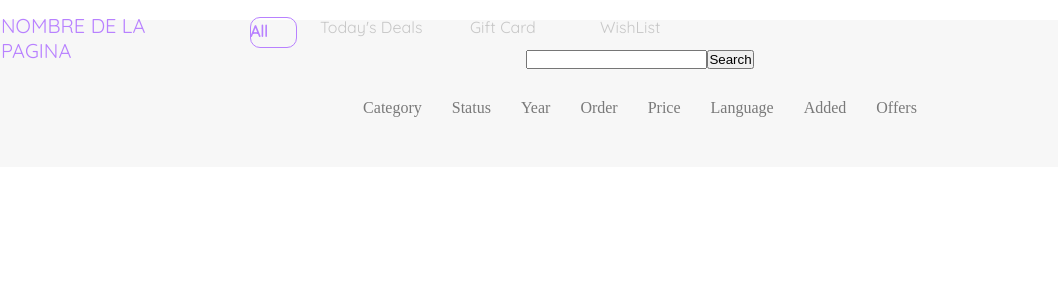
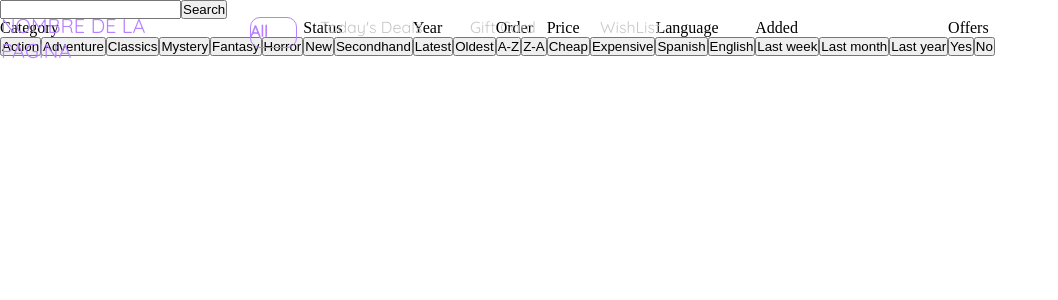
Before and after one commit to alefidececchi/ECOMMERCE, a React (Create React App) app in the folder client/: page /home in a window 1280 px wide. Shown: the top 300 px of the page, without its empty margins (0-1058 px from the left). Built offline with nearby package versions, Linux system fonts and the light colour scheme.

Commit message:
Update home.module.scss

```diff
--- a/client/src/components/Home/home.module.scss
+++ b/client/src/components/Home/home.module.scss
@@ -1,121 +1,3 @@
 @import '../../assets/sass/functions.scss';
 @import '../../assets/sass/mixins.scss';
 @import '../../assets/sass/variables.scss';
-
-header {
-  width: 100vw;
-  background-color: $gris1;
-  margin-top: toRem(20);
-  display: flex;
-  flex-direction: column;
-  @include tablet() {
-    align-items: center;
-  }
-
-  form {
-    padding: toRem(30);
-    display: flex;
-    justify-content: center;
-  }
-
-  .filtersContainer {
-    padding-bottom: toRem(30);
-    width: 100vw;
-
-    ul {
-      list-style: none;
-      display: flex;
-      flex-direction: column;
-      @include tabletMax() {
-        width: 30%;
-      }
-      @include tablet() {
-        flex-direction: row;
-        justify-content: center;
-      }
-
-      li {
-        color: $gris3;
-        padding: toRem(10) toRem(15);
-        font-size: toRem(16);
-        ul {
-          display: none;
-        }
-        &:hover {
-          cursor: pointer;
-          color: $primario;
-          border-radius: toRem(10);
-          ul {
-            margin-top: toRem(0.5);
-            width: 100px;
-            border-radius: toRem(5);
-            background-color: $gris2;
-            position: absolute;
-            display: flex;
-            flex-direction: column;
-
-            li {
-              margin: toRem(10);
-              width: 100%;
-              &:hover {
-                cursor: pointer;
-              }
-
-              button {
-                border: none;
-                font-size: toRem(13);
-                background-color: $gris2;
-                color: $gris4;
-
-                &:hover {
-                  color: $negro
-                }
-              }
-            }
-          }
-        }
-        @include tablet() {
-          padding: 0 toRem(15);
-        }
-      }
-    }
-  }
-
-  .toFilter {
-    // background-color: red;
-    padding-bottom: toRem(20);
-
-    span {
-      padding: toRem(5) toRem(5) toRem(5) toRem(5);
-      color: $primario;
-      border: 2px solid $primario;
-      border-radius: toRem(10);
-      margin: 0 toRem(5);
-      font-size: toRem(14);
-    }
-
-    button {
-      padding: toRem(5) toRem(10);
-      border-radius: toRem(10);
-      margin: 0 toRem(5);
-      background-color: $primario;
-      border: 2px solid $primario;
-      color: $gris1;
-
-      &:hover {
-        cursor: pointer;
-        background-color: $secundario;
-        border: 2px solid $secundario;
-      }
-    }
-  }
-}
-
-// body {
-//     padding: 0;
-//     margin: 0;
-//     // font-size: 12.5px;
-//     text-decoration: none;
-//     color: #333333;
-//     font-family: 'Quicksand', sans-serif;
-// }
```
